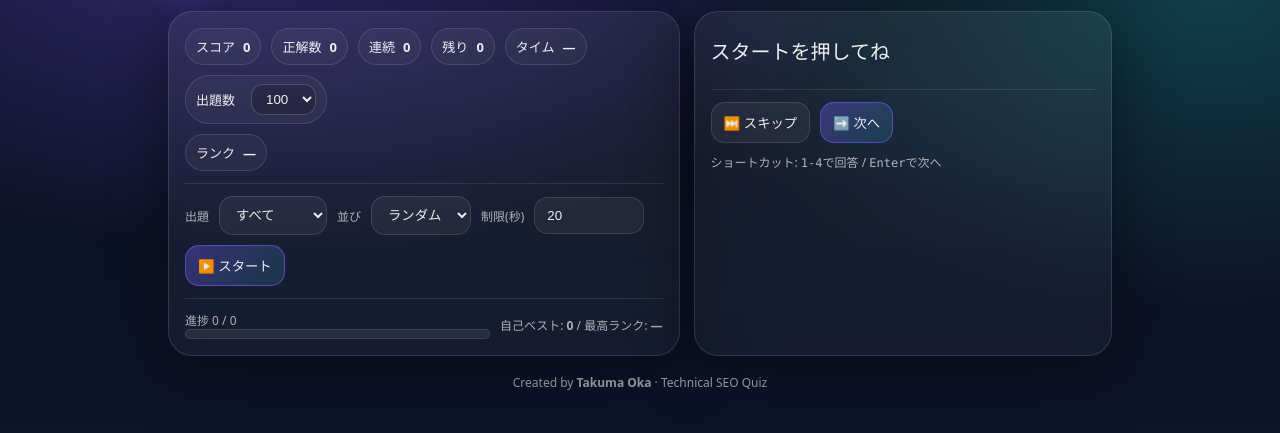
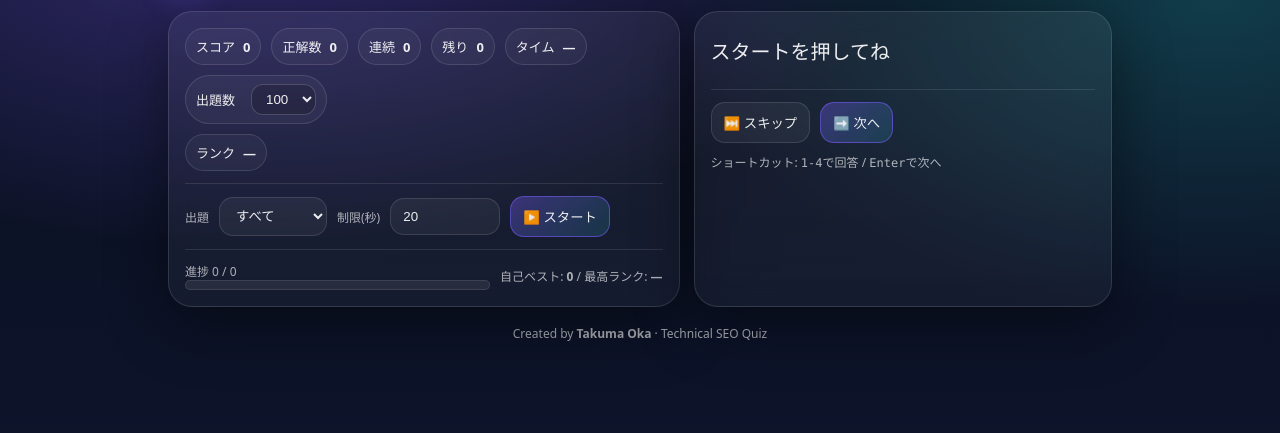
Before and after one commit to takuma51/techseo-quiz, a plain HTML site: page index.html in a window 1280 px wide. Shown: the part 83-516 px from the top of the page. Drawn offline with Linux system fonts and the light colour scheme.

Commit message:
Update index.html

```diff
--- a/index.html
+++ b/index.html
@@ -285,12 +285,6 @@
             <option value="Logs">Logs</option>
           </select>
 
-          <span class="muted tiny">並び</span>
-          <select id="order">
-            <option value="random">ランダム</option>
-            <option value="sequential">順番</option>
-          </select>
-
           <span class="muted tiny">制限(秒)</span>
           <input id="limit" type="number" min="0" value="20" />
 
@@ -1308,7 +1302,6 @@ const progressLabelEl = $("progressLabel");
 const bestBoxEl = $("bestBox");
 
 const modeEl = $("mode");
-const orderEl = $("order");
 const limitEl = $("limit");
 
 const startBtn = $("startBtn");
```
